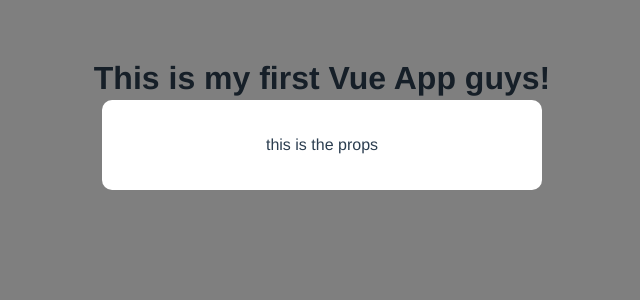
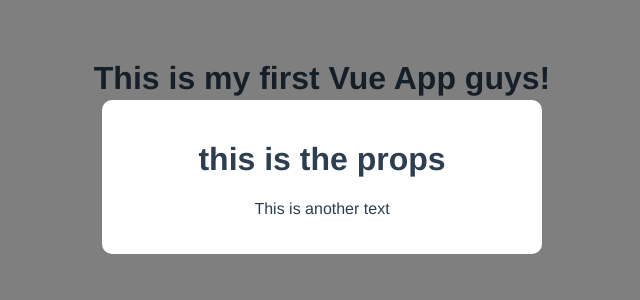
Before and after one commit to BitMavrick/Vue-Journey, a Vue app: page / in a window 1280 px wide. Shown: the top 300 px of the page, without its empty margins (318-958 px from the left). Built offline with nearby package versions, Linux system fonts and the light colour scheme.

Commit message:
another props

```diff
--- a/src/App.vue
+++ b/src/App.vue
@@ -1,6 +1,6 @@
 <template>
   <h1>{{ title }}</h1>
-  <Modal header="this is the props" />
+  <Modal header="this is the props" text="This is another text" />
 </template>
 
 <script>
--- a/src/components/Modal.vue
+++ b/src/components/Modal.vue
@@ -1,14 +1,15 @@
 <template>
   <div class="backdrop">
     <div class="modal">
-      <p>{{ header }}</p>
+      <h1>{{ header }}</h1>
+      <p>{{ text }}</p>
     </div>
   </div>
 </template>
 
 <script>
 export default {
-  props: ["header"],
+  props: ["header", "text"],
 };
 </script>
 
```
